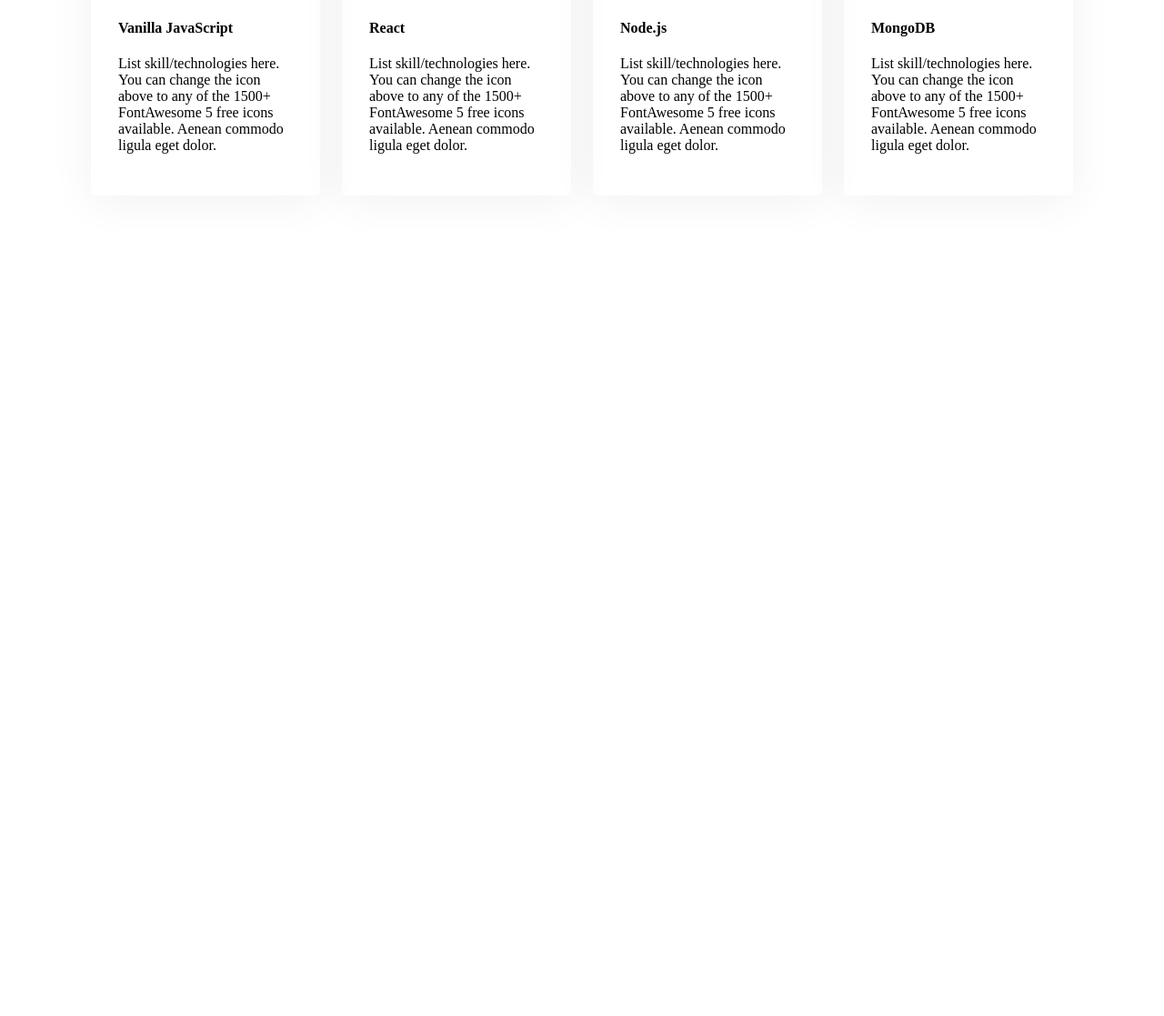
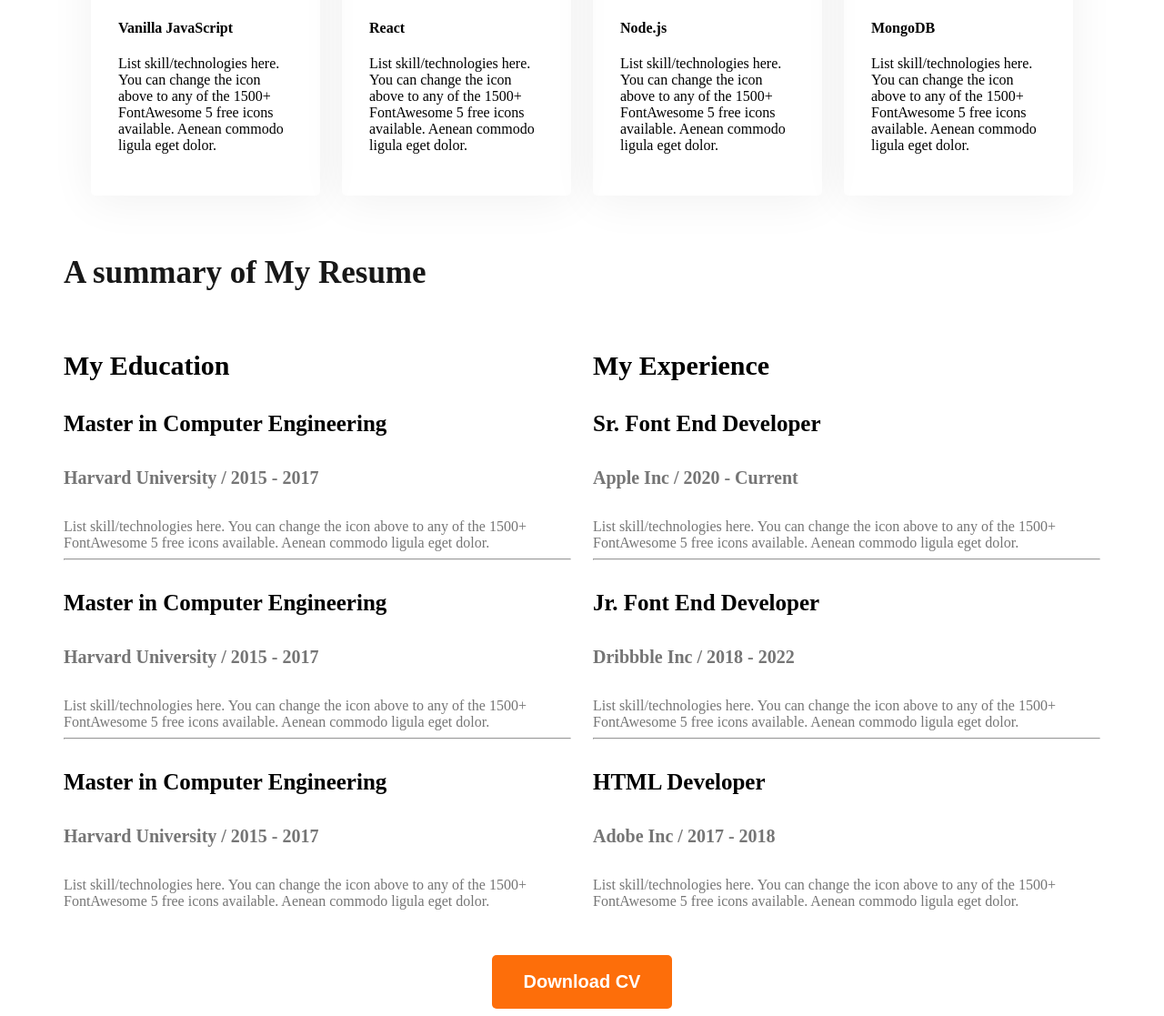
Before and after one commit to HussainMohammed112/web-dev-portfolio, a plain HTML site: page index.html in a window 1280 px wide. Shown: the part 1498-2615 px from the top of the page at 91% size. Before the commit the page ends 1751 px from the top, so only its background shows below. Drawn offline with Linux system fonts and the light colour scheme.

Commit message:
added to resume

```diff
--- a/index.html
+++ b/index.html
@@ -87,6 +87,62 @@
                     <p class="skill-description">List skill/technologies here. You can change the icon above to any of the 1500+ FontAwesome 5 free icons available. Aenean commodo ligula eget dolor.</p>
                 </div>
             </div>
+            <section class="resume">
+                <h3 class="section-title">A summary of My Resume</h3>
+                <div class="resume-container">
+                   <!-- .resume-colum*2>h3.resume-colum-title+.experience*3>h4.experience-title+h5.experience-sub-title+experience-description -->
+                   <div class="resume-colum">
+                    <h3 class="resume-colum-title">My Education</h3>
+                    <div class="experience">
+                        <h4 class="experience-title">Master in Computer Engineering</h4>
+                        <h5 class="experience-sub-title">Harvard University / 2015 - 2017</h5>
+                        <div class="experience-description">List skill/technologies here. You can change the icon above
+                            to any of the 1500+ FontAwesome 5 free icons available. Aenean commodo ligula eget dolor.</div>
+                    </div>
+                    <hr>
+                    <div class="experience">
+                        <h4 class="experience-title">Master in Computer Engineering</h4>
+                        <h5 class="experience-sub-title">Harvard University / 2015 - 2017</h5>
+                        <div class="experience-description">List skill/technologies here. You can change the icon above
+                            to any of the 1500+ FontAwesome 5 free icons available. Aenean commodo ligula eget dolor.</div>
+                    </div>
+                    <hr>
+                    <div class="experience">
+                        <h4 class="experience-title">Master in Computer Engineering</h4>
+                        <h5 class="experience-sub-title">Harvard University / 2015 - 2017</h5>
+                        <div class="experience-description">List skill/technologies here. You can change the icon above
+                            to any of the 1500+ FontAwesome 5 free icons available. Aenean commodo ligula eget dolor.</div>
+                    </div>
+                   </div>
+                   <div class="resume-colum">
+                    <h3 class="resume-colum-title">My Experience</h3>
+                    <div class="experience">
+                        <h4 class="experience-title">Sr. Font End Developer</h4>
+                        <h5 class="experience-sub-title">Apple Inc / 2020 - Current</h5>
+                        <div class="experience-description">List skill/technologies here. You can change the icon above
+                            to any of the 1500+ FontAwesome 5 free icons available. Aenean commodo ligula eget dolor.</div>
+                    </div>
+                    <hr>
+                    <div class="experience">
+                        <h4 class="experience-title">Jr. Font End Developer</h4>
+                        <h5 class="experience-sub-title">Dribbble Inc / 2018 - 2022</h5>
+                        <div class="experience-description">List skill/technologies here. You can change the icon above
+                            to any of the 1500+ FontAwesome 5 free icons available. Aenean commodo ligula eget dolor.</div>
+                    </div>
+                    <hr>
+                    <div class="experience">
+                        <h4 class="experience-title">HTML Developer</h4>
+                        <h5 class="experience-sub-title">Adobe Inc / 2017 - 2018</h5>
+                        <div class="experience-description">List skill/technologies here. You can change the icon above
+                            to any of the 1500+ FontAwesome 5 free icons available. Aenean commodo ligula eget dolor.</div>
+                    </div>
+                   </div>
+                </div>
+            </section>
+            <div class="text-center resume-download">
+                <button class="btn-primary">Download CV</button>
+            </div>
+
         </section>
     </main>
     <footer>
--- a/styes/portfolio.css
+++ b/styes/portfolio.css
@@ -126,3 +126,31 @@
     border-radius: 5px;
     box-shadow: 0px 6px 50px 0px rgb(0, 0, 0, 0.06);
 }
+ /* resume-section- styles */
+ .resume-container{
+    display: flex;
+    gap: 24px;
+
+ }
+.resume-colum-title{
+    font-size: 30px;
+    font-size: bold;
+}
+.experience-title{
+    font-size: 25px;
+    font-size: bold;
+}
+ .experience-sub-title{
+    font-size: 20px;
+    color: #757575;
+    font-size: semibold;
+ }
+ .experience-description{
+    color: #757575;
+ }
+ .resume-hr{
+    margin: 30px 5px;
+ }
+ .resume-download{
+    margin-top: 50px;
+ }
```
